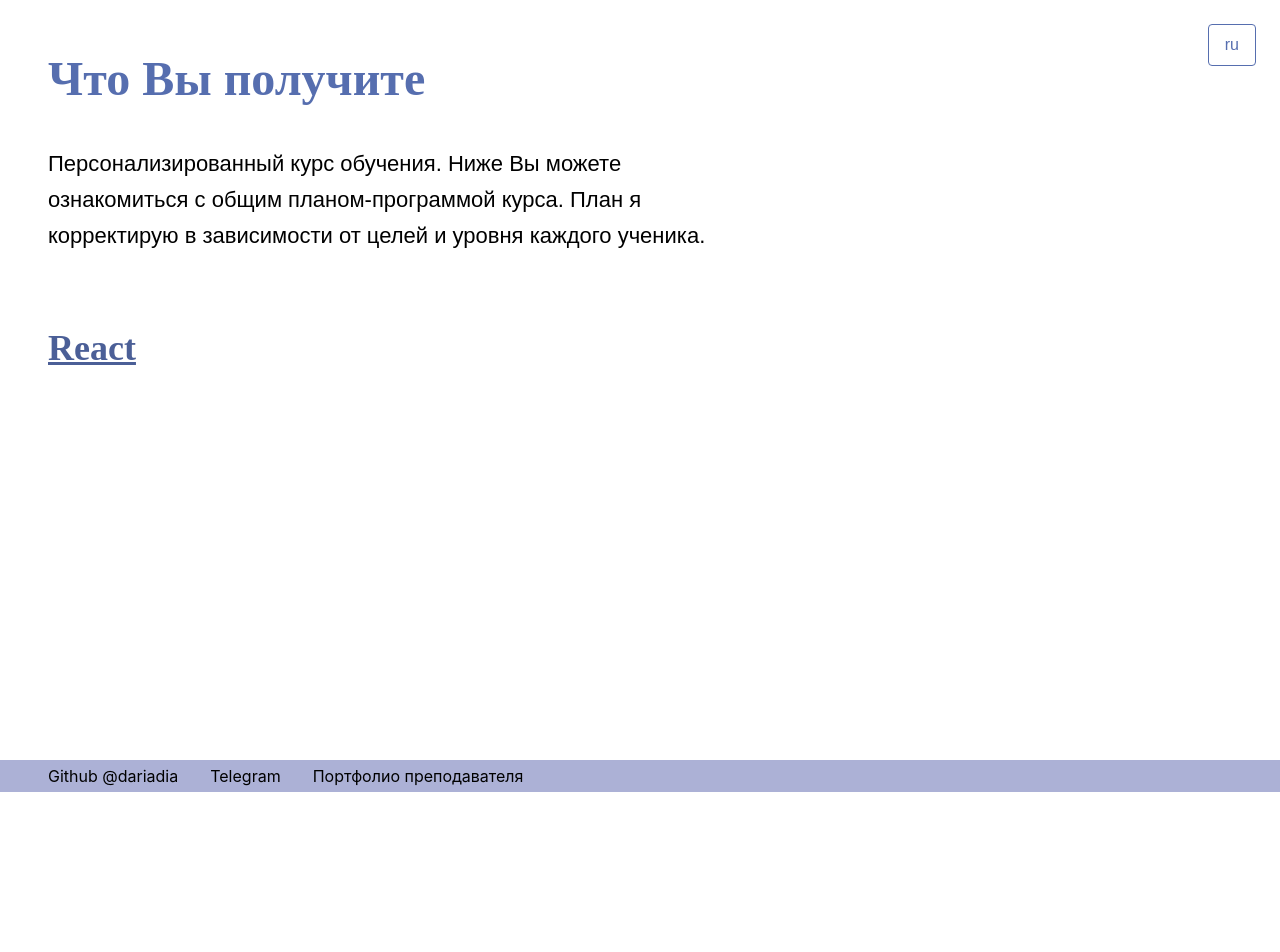
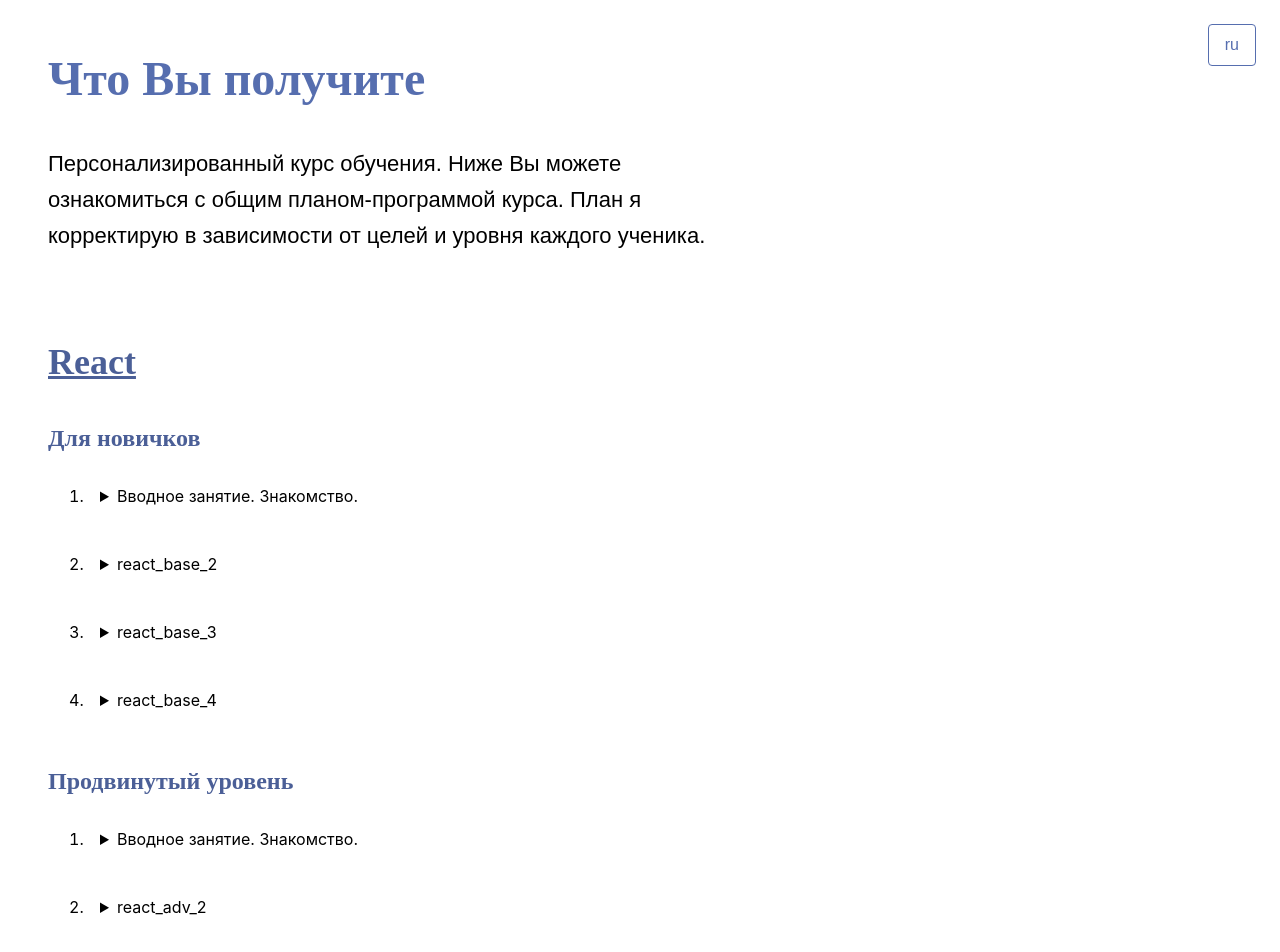
Before and after one commit to dariadia/frontend-courses, a React (Create React App) app: page / in a window 1280 px wide. Shown: the top 952 px of the page. Before the commit the page ends 800 px from the top, so only its background shows below. Built offline with nearby package versions, Linux system fonts and the light colour scheme.

Commit message:
add course data

```diff
--- a/src/App.js
+++ b/src/App.js
@@ -13,7 +13,7 @@
       <Helmet>
         <meta
           name="description"
-          content=""
+          content={t('meta_description')}
         />
         <title>{t('meta_title')}</title>
         <link rel="canonical" href="todo" />
@@ -38,7 +38,24 @@
 }
 
 const ReactCourse = () => {
-  return (<section><h3>React</h3></section>)
+  const { t } = useTranslation()
+  return (<section className="course-section"><h3>React</h3>
+  <h4>{t('react_base')}</h4>
+  <ol>{[1,2,3,4].map(item => <li key={item}>
+    <details>
+  <summary>{t(`react_base_${item}`)}</summary>
+  <div>{t(`react_base_${item}_details`)}</div>
+</details>
+
+</li>)}</ol>
+
+<h4>{t('react_adv')}</h4>
+<ol>{[1,2,3,4].map(item => <li key={item}>
+    <details>
+  <summary>{t(`react_adv_${item}`)}</summary>
+  <div>{t(`react_adv_${item}_details`)}</div>
+</details>
+</li>)}</ol></section>)
 }
 
 const JsCourse = () => {
--- a/src/i18n.js
+++ b/src/i18n.js
@@ -16,7 +16,13 @@
       portfolio: 'Портфолио преподавателя',
       meta_description: "Программы обучения React.js и JavaScript от Даши.",
       what_you_get: "Что Вы получите",
-      personalised: "Персонализированный курс обучения. Ниже Вы можете ознакомиться с общим планом-программой курса. План я корректирую в зависимости от целей и уровня каждого ученика."
+      personalised: "Персонализированный курс обучения. Ниже Вы можете ознакомиться с общим планом-программой курса. План я корректирую в зависимости от целей и уровня каждого ученика.",
+      react_base: "Для новичков",
+      react_adv: "Продвинутый уровень",
+      react_base_1: "Вводное занятие. Знакомство.",
+      react_base_1_details: "Определяем цели обучения, оценка текущего уровня знаний (*). Вводная лекция про React, что такое библиотека и чем она отличается от фреймворка.",
+      react_adv_1: "Вводное занятие. Знакомство.",
+      react_adv_1_details: "Определяем цели обучения, оценка текущего уровня знаний (*).",
     }
   }
 };
--- a/src/index.css
+++ b/src/index.css
@@ -89,3 +89,31 @@
   font-weight: 800;
   text-decoration: underline;
 }
+
+section > h4 {
+  color: var(--highlight);
+  font: 24px/32px bold;
+  font-weight: 800;
+}
+
+.course-section {
+  margin: 36px 0;
+}
+
+details:hover {
+  cursor: pointer;
+  color: var(--accent);
+  transition: 0.2s all;
+}
+
+details {
+  margin: 0 0 24px 12px;
+}
+
+summary {
+  padding: 0 0 24px;
+}
+
+details[open] > div {
+  color: black;
+}
```
